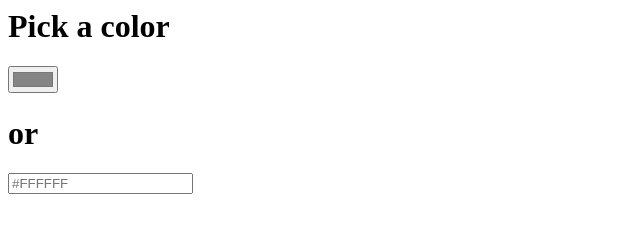
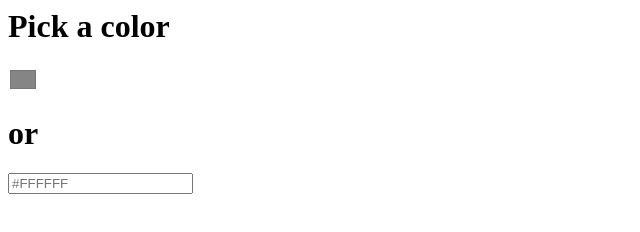
Before and after one commit to thisisnotdevin/complementary-color-picker, a plain HTML site: page index.html in a window 1280 px wide. Shown: the full height of the page, 0-640 px from the left. Drawn offline with Linux system fonts and the light colour scheme.

Commit message:
Update index.html

```diff
--- a/index.html
+++ b/index.html
@@ -12,7 +12,7 @@
   </div>
   <div class="card__content">
     <h1 >Pick a color</h1>
-    <input type="color" name="color" placeholder="#ffffff" id="color" value="#858585">
+    <input type="color" name="color" placeholder="#ffffff" id="color" value="#858585" style="border: none; outline: 0; padding: 0; background-color:transparent; width: 30px;">
 
     <h1>or</h1>
     <input type="text" placeholder="#FFFFFF" id="color-input"></input>
```
